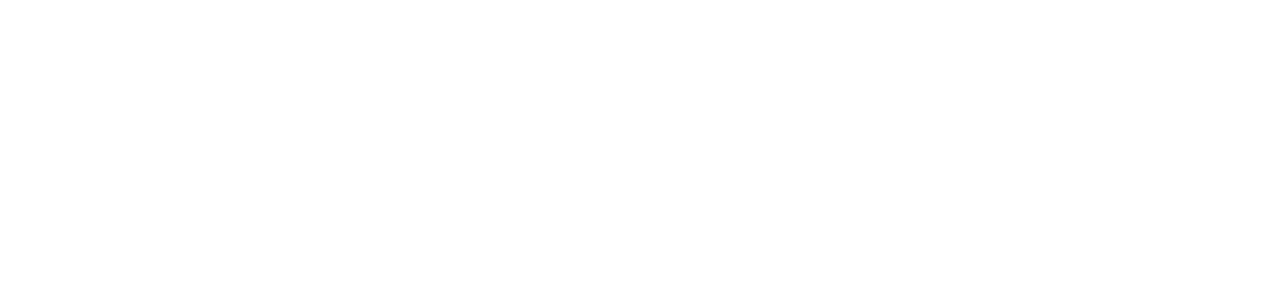
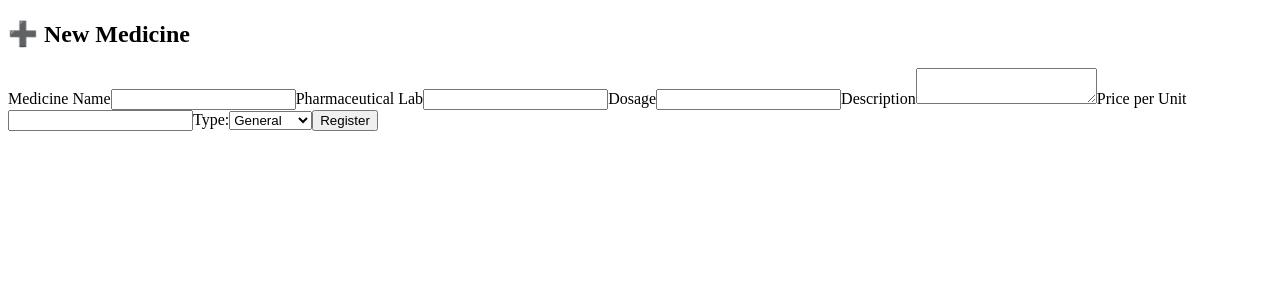
Before and after one commit to GustavoMA26/M1Final-Project, a React (Vite) app: page /register-medicine in a window 1280 px wide. Shown: the top 300 px of the page. Built offline with nearby package versions, Linux system fonts and the light colour scheme.

Commit message:
refact: adjusting localStorage

```diff
--- a/src/App.jsx
+++ b/src/App.jsx
@@ -1,11 +1,13 @@
 import './App.css'
 import { Main } from "./components/main/index"
+import { RegisterMedicine } from './pages/registerMedicine'
 
 function App() {
 
   return (
-
-    <Main />
+    <>
+    <RegisterMedicine />
+    </>
 
   )
 }
--- a/src/pages/registerMedicine/index.jsx
+++ b/src/pages/registerMedicine/index.jsx
@@ -1,16 +1,15 @@
 import { useForm } from "react-hook-form";
+
 
 function RegisterMedicine () {
 
     const { register, handleSubmit } = useForm();
 
     const onSubmit = (e) => {
-        let medicines = [];
         let medicinesList = localStorage.getItem('newMedicine')
         let usedLocalStorage = medicinesList ? JSON.parse(medicinesList) : [];
-        const updatedValue = localStorage.setItem('newMedicine', JSON.stringify(e));
-        medicines.push(updatedValue)
-        localStorage.setItem('newMedicine', JSON.stringify(e))
+        usedLocalStorage.push(e)
+        localStorage.setItem('newMedicine', JSON.stringify(usedLocalStorage));
 
     }
 
@@ -18,11 +17,11 @@ function RegisterMedicine () {
         <>
             <h2>➕ New Medicine</h2>
             <form onSubmit={handleSubmit(onSubmit)} >
-                <label htmlFor="medicine">Medicine Name</label>
+                <label htmlFor="medicineName">Medicine Name</label>
                 <input
                     type="text"
-                    name="medicine"
-                    {...register("medicine", {
+                    name="medicineName"
+                    {...register("medicineName", {
                         required: "Please fill out this field"})}
 
                     />
```
